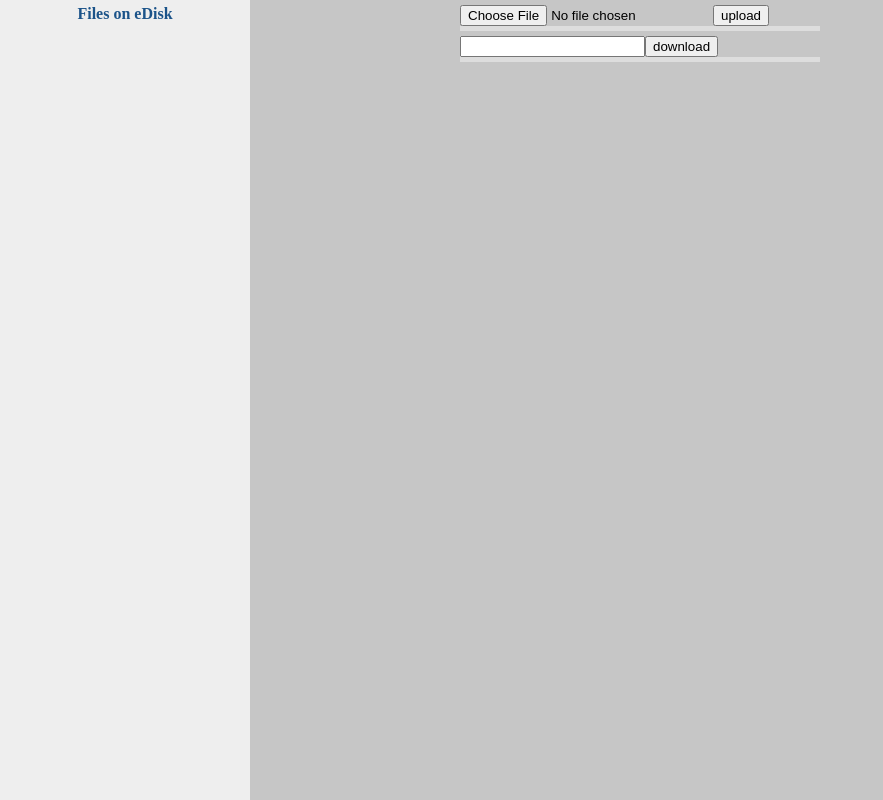
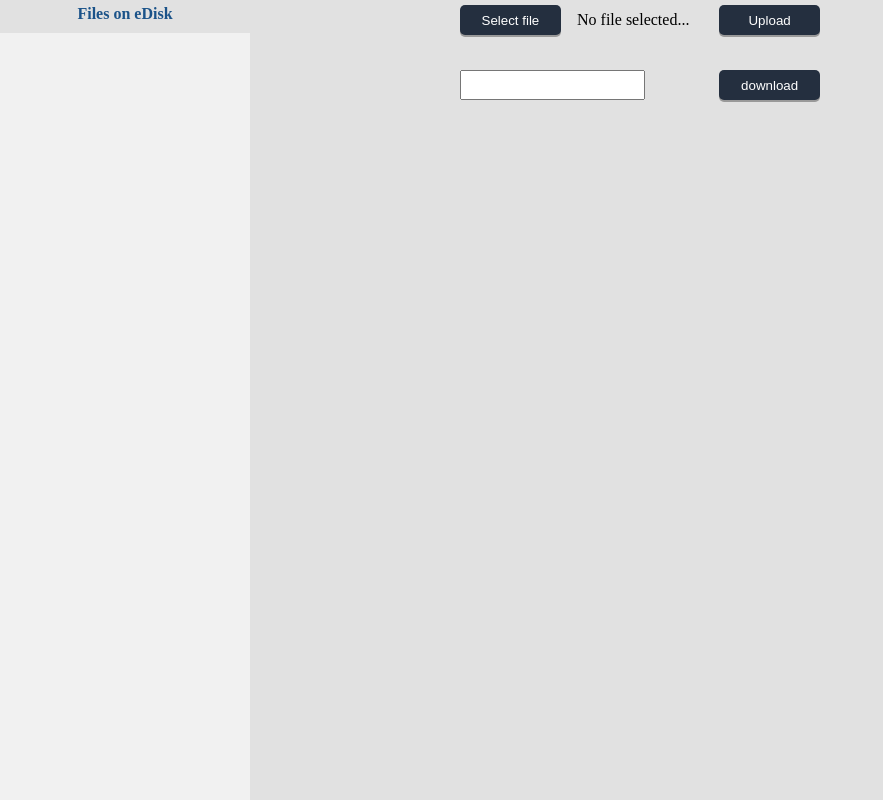
Before and after one commit to AndrZakhara/request, a website with bundled scripts: page index.html in a window 1280 px wide. Shown: the whole page, without its empty margins (0-883 px from the left). Built offline with nearby package versions, Linux system fonts and the light colour scheme; files whose address does not match are found by name.

Commit message:
feature/forms, styles component upload form

```diff
--- a/src/helpers/HttpRequest.js
+++ b/src/helpers/HttpRequest.js
@@ -1,4 +1,4 @@
-import { createRequest } from './helper';
+import { createRequest } from './utils';
 
 class HttpRequest {
   constructor({ baseUrl, headers }) {
--- /dev/null
+++ b/src/helpers/model.js
@@ -0,0 +1,7 @@
+import HttpRequest from './HttpRequest';
+
+export function getListOfItems() {
+  const req = new HttpRequest({ baseUrl: 'http://localhost:8000' });
+
+  return req.get('/list', { responseType: 'json' });
+}
--- a/src/helpers/helper.js
+++ b/src/helpers/utils.js
@@ -73,26 +73,11 @@ export function createRequest(requestConfig, resolve, reject) {
   return xhr;
 }
 
-export function getListOfItems() {
-  const req = new HttpRequest({ baseUrl: 'http://localhost:8000' });
-
-  return req.get('/list', { responseType: 'json' });
-}
-
-export function createListOfFiles() {
-  const element = document.querySelector('.items-wrapper');
-  const ulElement = createElement('ul', { className: 'items-list' });
-  const reqest = getListOfItems();
-  reqest
-    .then(data => {
-      data.response.forEach(el => {
-        const liElement = createElement('li', {}, el);
-        liElement.onclick = e => console.log(e.target.textContent); // eslint-disable-line
-        ulElement.appendChild(liElement);
-      });
-    });
-  element.appendChild(ulElement);
-}
+// export function getListOfItems() {
+//   const req = new HttpRequest({ baseUrl: 'http://localhost:8000' });
+//
+//   return req.get('/list', { responseType: 'json' });
+// }
 
 // function downloadFile(url, fileName) {
 //   const a = document.createElement('a');
--- a/src/helpers/view.js
+++ b/src/helpers/view.js
@@ -1,16 +1,53 @@
-import { createElement } from './helper';
+import { createElement } from './utils';
+import { getListOfItems } from './model';
 
-export function progressBarView(elementClassName) {
-  return createElement('div', { className: `progress ${elementClassName}` });
+
+export function progressBarView(elementClassName, processMessage) {
+  const progressStatus = createElement('div', { className: `progress ${elementClassName}` });
+  const progressNotificatione = createElement(
+    'span',
+    { className: 'progress-notificatione' },
+    `${processMessage} progress: `
+  );
+  const progressWrapper = createElement(
+    'div',
+    { className: 'progress-wrapper' },
+    progressNotificatione,
+    progressStatus
+  );
+
+  return progressWrapper;
+}
+
+export function hendlerClickSelectUploadFile(e) {
+  e.preventDefault();
+  document.querySelector('.file-upload').click();
+}
+
+export function hendlerOnChangeSelectUploadFile(e) {
+  e.preventDefault();
+  console.log(e.target.files.item(0).name); // eslint-disable-line
+  document.querySelector('.upload-file-name').innerHTML = e.target.files.item(0).name;
+  document.querySelector('.progress').style.display = 'block';
+  document.querySelector('.progress-notificatione').style.display = 'block';
 }
 
 export function createElementUploadFormView() {
-  const inputTypeFileUpload = createElement('input', { type: 'file', name: 'sampleFile' });
-  const inputTypeSubmitUpload = createElement('input', { type: 'submit', value: 'upload' });
+  const inputTypeFileUpload = createElement('input', { className: 'file-upload', type: 'file', name: 'sampleFile' });
 
+  inputTypeFileUpload.onchange = e => hendlerOnChangeSelectUploadFile(e);
+
+  const inputTypeSubmitUpload = createElement('input', { className: 'form-button', type: 'submit', value: 'Upload' });
+  const buttonSelectFile = createElement('button', { className: 'form-button select-button' }, 'Select file');
+
+  buttonSelectFile.onclick = e => hendlerClickSelectUploadFile(e);
+
+  const elementTextFileName = createElement('span', { className: 'upload-file-name' }, 'No file selected...');
   const uploadForm = createElement(
     'form',
     { id: 'uploadForm', encType: 'multipart/form-data' },
+    buttonSelectFile,
+    elementTextFileName,
     inputTypeFileUpload,
     inputTypeSubmitUpload
   );
@@ -20,7 +57,14 @@ export function createElementUploadFormView() {
 
 export function createElementDownloadFormView() {
   const inputTypeTextDownload = createElement('input', { type: 'text', name: 'sampleFile' });
-  const inputTypeSubmitDownload = createElement('input', { type: 'submit', value: 'download' });
+  const inputTypeSubmitDownload = createElement(
+    'input',
+    {
+      className: 'form-button',
+      type: 'submit',
+      value: 'download'
+    }
+  );
 
   const downloadForm = createElement(
     'form',
@@ -31,3 +75,18 @@ export function createElementDownloadFormView() {
 
   return downloadForm;
 }
+
+export function createListOfFiles() {
+  const element = document.querySelector('.items-wrapper');
+  const ulElement = createElement('ul', { className: 'items-list' });
+  const reqest = getListOfItems();
+  reqest
+    .then(data => {
+      data.response.forEach(el => {
+        const liElement = createElement('li', {}, el);
+        liElement.onclick = e => console.log(e.target.textContent); // eslint-disable-line
+        ulElement.appendChild(liElement);
+      });
+    });
+  element.appendChild(ulElement);
+}
--- a/src/index.js
+++ b/src/index.js
@@ -1,25 +1,31 @@
 import {
-  createElement,
-  createListOfFiles
-} from './helpers/helper';
+  createElement
+} from './helpers/utils';
 import HttpRequest from './helpers/HttpRequest';
 import { onDownloadProgress, onUploadProgress } from './helpers/progress';
-import { createElementUploadFormView, createElementDownloadFormView, progressBarView } from './helpers/view';
+import {
+  createElementUploadFormView,
+  createElementDownloadFormView,
+  progressBarView,
+  createListOfFiles
+} from './helpers/view';
 
 function createApp() {
   const uploadForm = createElementUploadFormView();
   const downloadForm = createElementDownloadFormView();
-  const progressBarUpload = progressBarView('progress-upload');
-  const progressBarDownload = progressBarView('progress-download');
+  const progressBarUpload = progressBarView('progress-upload', 'Upload');
+  const progressBarDownload = progressBarView('progress-download', 'Download');
 
-  uploadForm.appendChild(progressBarUpload);
-  downloadForm.appendChild(progressBarDownload);
+  // uploadForm.appendChild(progressBarUpload);
+  // downloadForm.appendChild(progressBarDownload);
 
   const formWrapper = createElement(
     'div',
     { className: 'form-wrapper' },
     uploadForm,
-    downloadForm
+    progressBarUpload,
+    downloadForm,
+    progressBarDownload
   );
 
   const itemsListHeader = createElement('h4', { className: 'items-list-header' }, 'Files on eDisk');
--- a/style.css
+++ b/style.css
@@ -11,7 +11,7 @@ body {
   padding: 0;
   width: 100%;
   height: 100vh;
-  background-color: #c6c6c6;
+  background-color: #e1e1e1;
 }
 .app {
   width: 100%;
@@ -29,10 +29,10 @@ body {
 .items-wrapper {
   width: 250px;
   height: 100%;
-  background-color: #eeeeee;
   position: absolute;
   left: 0;
   overflow-y: scroll;
+  background-color: #eeeeee;
 }
 
 .items-list-header {
@@ -40,6 +40,7 @@ body {
   padding: 5px 0 10px 0;
   text-align: center;
   color: #1b5389;
+  background-color: #e1e1e1;
 }
 
 ul {
@@ -47,6 +48,7 @@ ul {
   margin: 0;
   padding: 0;
   width: 100%;
+  height: 100%;
   background-color: #f1f1f1;
 }
 
@@ -58,7 +60,7 @@ ul li {
 
 ul li:hover {
   cursor: pointer;
-  background-color: #e1e1e1;
+  background-color: #ffffff;
 }
 
 
@@ -69,18 +71,77 @@ ul li:hover {
 #uploadForm {
   width: 100%;
   padding: 5px 0;
+  display: flex;
+  justify-content: space-between;
+}
+
+#downloadForm {
+  display: flex;
+  justify-content: space-between;
+}
+
+.file-upload {
+  display: none;
+}
+
+.progress-wrapper{
+  height: 20px;
+  display: flex;
+  flex-direction: column;
+  justify-content: space-between;
+  /*align-items: center;*/
+  margin-bottom: 10px;
+}
+
+.progress-notificatione {
+  display: none;
+  font-size: 0.7em;
 }
 
 .progress {
   width: 100%;
   height: 5px;
-  background-color: #ddd;
+  background-color: #f9f9f9;
+  display: none;
 }
 
 .progress-upload {
-  background: linear-gradient(to right, #2e8426 calc(var(--progress-upload-width)*1%), #ddd 0%);
+  background: linear-gradient(to right, #2e8426 calc(var(--progress-upload-width)*1%), #f9f9f9 0%);
+
 }
 
 .progress-download {
-  background: linear-gradient(to right, #2e8426 calc(var(--progress-download-width)*1%), #ddd 0%);
+  background: linear-gradient(to right, #2e8426 calc(var(--progress-download-width)*1%), #f9f9f9 0%);
 }
+
+.form-button {
+  /*display: inline-block;*/
+  min-width: 28%;
+  height: 30px;
+  padding: 5px 0px;
+  /*font-size: 20px;*/
+  cursor: pointer;
+  text-align: center;
+  text-decoration: none;
+  outline: none;
+  color: #fff;
+  background-color: #242f3f;
+  border: none;
+  border-radius: 5px;
+  box-shadow: 0 2px #999;
+}
+.form-button:hover {background-color: #394c5e
+}
+
+.form-button:active {
+  background-color: #394c5e;
+  box-shadow: 0 2px #666;
+  transform: translateY(4px);
+}
+.upload-file-name {
+  min-width: 35%;
+  padding: 0 5px;
+  overflow: hidden;
+  display: flex;
+  align-items: center;
+}
```
Also changed, not shown: dist/bundle.js.
